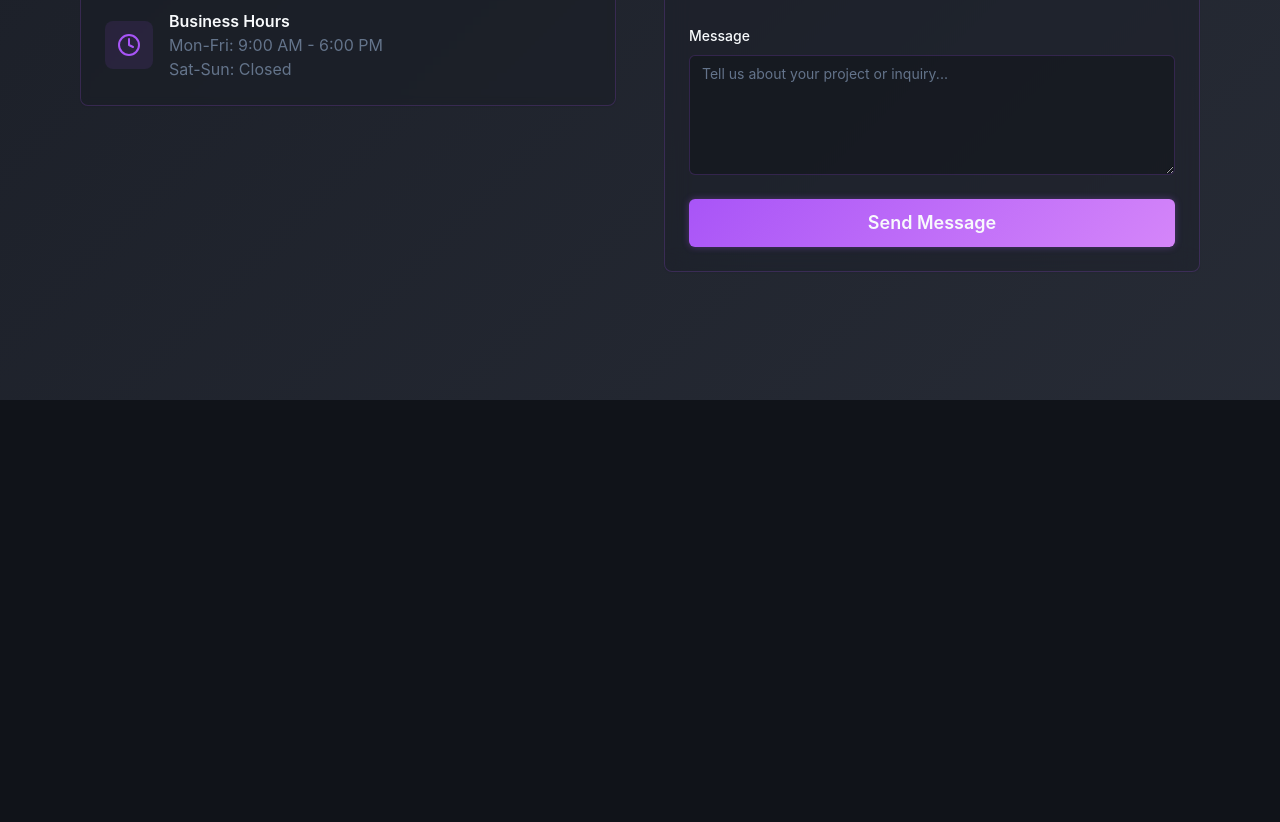
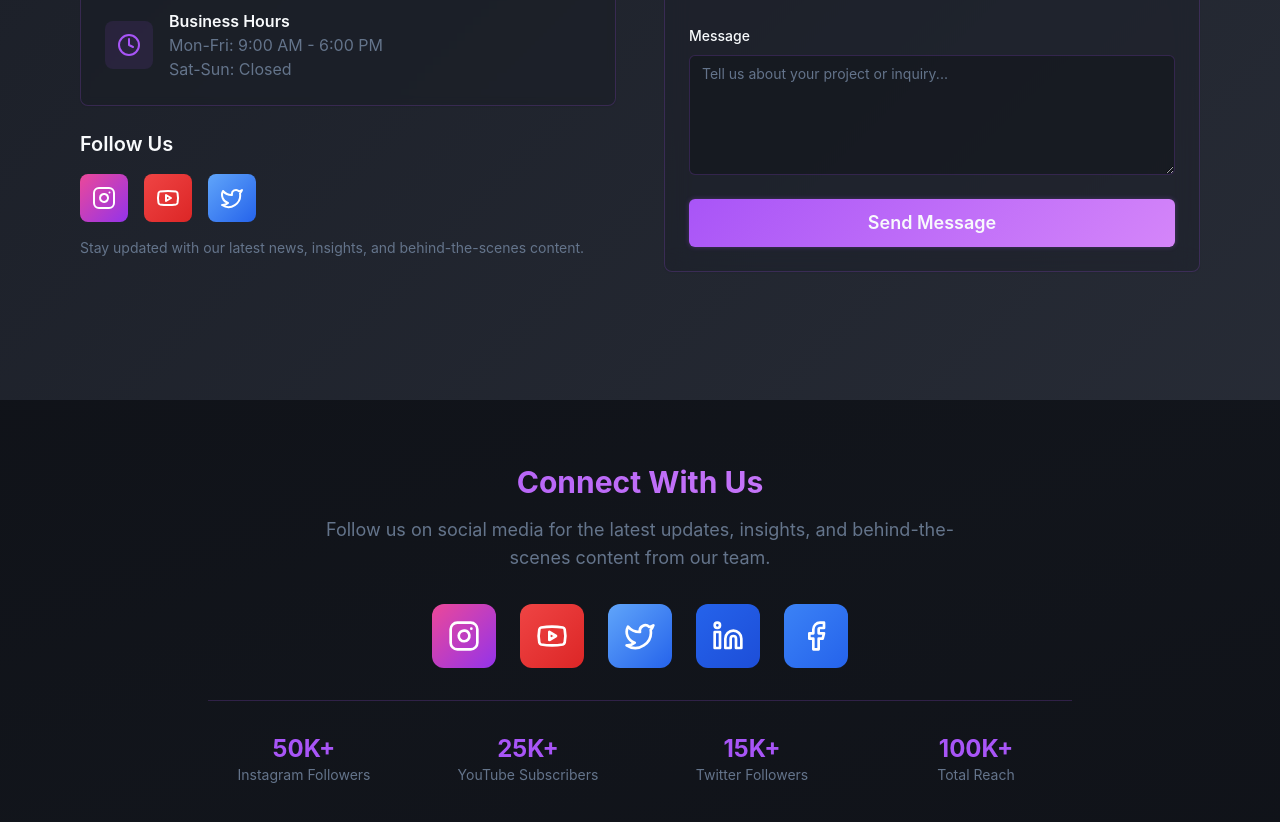
Before and after one commit to shiva1234-kumar/contact-sparkle-studio, a React (Vite) app: page / in a window 1280 px wide. Shown: the part 1520-2342 px from the top of the page. Before the commit the page ends 1920 px from the top, so only its background shows below. Built offline with nearby package versions, Linux system fonts and the light colour scheme.

Commit message:
Add social media links
Add links to Instagram, YouTube, and Twitter.

```diff
--- a/src/components/ContactForm.tsx
+++ b/src/components/ContactForm.tsx
@@ -6,7 +6,7 @@ import { Textarea } from '@/components/ui/textarea';
 import { Select, SelectContent, SelectItem, SelectTrigger, SelectValue } from '@/components/ui/select';
 import { Card, CardContent, CardHeader, CardTitle } from '@/components/ui/card';
 import { useToast } from '@/hooks/use-toast';
-import { Mail, Phone, MapPin, Clock } from 'lucide-react';
+import { Mail, Phone, MapPin, Clock, Instagram, Youtube, Twitter } from 'lucide-react';
 
 const ContactForm = () => {
   const { toast } = useToast();
@@ -112,6 +112,40 @@ const ContactForm = () => {
                 </div>
               </CardContent>
             </Card>
+
+            {/* Social Media Section */}
+            <div className="space-y-4">
+              <h3 className="text-xl font-semibold">Follow Us</h3>
+              <div className="flex space-x-4">
+                <a
+                  href="https://instagram.com"
+                  target="_blank"
+                  rel="noopener noreferrer"
+                  className="group p-3 bg-gradient-to-br from-pink-500 to-purple-600 rounded-lg hover-lift transition-all duration-300 hover:scale-110"
+                >
+                  <Instagram className="h-6 w-6 text-white group-hover:animate-pulse" />
+                </a>
+                <a
+                  href="https://youtube.com"
+                  target="_blank"
+                  rel="noopener noreferrer"
+                  className="group p-3 bg-gradient-to-br from-red-500 to-red-600 rounded-lg hover-lift transition-all duration-300 hover:scale-110"
+                >
+                  <Youtube className="h-6 w-6 text-white group-hover:animate-pulse" />
+                </a>
+                <a
+                  href="https://twitter.com"
+                  target="_blank"
+                  rel="noopener noreferrer"
+                  className="group p-3 bg-gradient-to-br from-blue-400 to-blue-600 rounded-lg hover-lift transition-all duration-300 hover:scale-110"
+                >
+                  <Twitter className="h-6 w-6 text-white group-hover:animate-pulse" />
+                </a>
+              </div>
+              <p className="text-sm text-muted-foreground">
+                Stay updated with our latest news, insights, and behind-the-scenes content.
+              </p>
+            </div>
           </div>
         </div>
 
--- /dev/null
+++ b/src/components/SocialMediaSection.tsx
@@ -0,0 +1,106 @@
+import React from 'react';
+import { Instagram, Youtube, Twitter, Linkedin, Facebook } from 'lucide-react';
+
+const SocialMediaSection = () => {
+  const socialLinks = [
+    {
+      name: 'Instagram',
+      icon: Instagram,
+      url: 'https://instagram.com/company',
+      gradient: 'from-pink-500 to-purple-600',
+      hoverColor: 'hover:shadow-pink-500/25'
+    },
+    {
+      name: 'YouTube',
+      icon: Youtube,
+      url: 'https://youtube.com/@company',
+      gradient: 'from-red-500 to-red-600',
+      hoverColor: 'hover:shadow-red-500/25'
+    },
+    {
+      name: 'Twitter',
+      icon: Twitter,
+      url: 'https://twitter.com/company',
+      gradient: 'from-blue-400 to-blue-600',
+      hoverColor: 'hover:shadow-blue-500/25'
+    },
+    {
+      name: 'LinkedIn',
+      icon: Linkedin,
+      url: 'https://linkedin.com/company/company',
+      gradient: 'from-blue-600 to-blue-700',
+      hoverColor: 'hover:shadow-blue-600/25'
+    },
+    {
+      name: 'Facebook',
+      icon: Facebook,
+      url: 'https://facebook.com/company',
+      gradient: 'from-blue-500 to-blue-600',
+      hoverColor: 'hover:shadow-blue-500/25'
+    }
+  ];
+
+  return (
+    <section className="py-16 bg-gradient-to-br from-background via-card/20 to-background">
+      <div className="max-w-4xl mx-auto px-4 text-center">
+        <div className="space-y-8 animate-fade-in-up">
+          <div>
+            <h2 className="text-3xl font-bold mb-4 bg-gradient-primary bg-clip-text text-transparent">
+              Connect With Us
+            </h2>
+            <p className="text-lg text-muted-foreground max-w-2xl mx-auto">
+              Follow us on social media for the latest updates, insights, and behind-the-scenes content from our team.
+            </p>
+          </div>
+
+          <div className="flex flex-wrap justify-center gap-6">
+            {socialLinks.map((social, index) => {
+              const IconComponent = social.icon;
+              return (
+                <a
+                  key={social.name}
+                  href={social.url}
+                  target="_blank"
+                  rel="noopener noreferrer"
+                  className={`group relative p-4 bg-gradient-to-br ${social.gradient} rounded-xl hover-lift transition-all duration-300 hover:scale-110 ${social.hoverColor} hover:shadow-2xl animate-scale-in`}
+                  style={{ animationDelay: `${index * 0.1}s` }}
+                >
+                  <IconComponent className="h-8 w-8 text-white group-hover:animate-pulse" />
+
+                  {/* Tooltip */}
+                  <div className="absolute -top-12 left-1/2 transform -translate-x-1/2 opacity-0 group-hover:opacity-100 transition-opacity duration-200 pointer-events-none">
+                    <div className="bg-background border border-primary/20 px-3 py-1 rounded-lg shadow-lg">
+                      <span className="text-sm font-medium text-foreground">{social.name}</span>
+                    </div>
+                  </div>
+                </a>
+              );
+            })}
+          </div>
+
+          {/* Additional Social Stats */}
+          <div className="grid grid-cols-2 md:grid-cols-4 gap-8 pt-8 border-t border-primary/20">
+            <div className="text-center">
+              <div className="text-2xl font-bold text-primary">50K+</div>
+              <div className="text-sm text-muted-foreground">Instagram Followers</div>
+            </div>
+            <div className="text-center">
+              <div className="text-2xl font-bold text-primary">25K+</div>
+              <div className="text-sm text-muted-foreground">YouTube Subscribers</div>
+            </div>
+            <div className="text-center">
+              <div className="text-2xl font-bold text-primary">15K+</div>
+              <div className="text-sm text-muted-foreground">Twitter Followers</div>
+            </div>
+            <div className="text-center">
+              <div className="text-2xl font-bold text-primary">100K+</div>
+              <div className="text-sm text-muted-foreground">Total Reach</div>
+            </div>
+          </div>
+        </div>
+      </div>
+    </section>
+  );
+};
+
+export default SocialMediaSection;
--- a/src/pages/Index.tsx
+++ b/src/pages/Index.tsx
@@ -1,6 +1,7 @@
 import Navigation from '@/components/Navigation';
 import HeroSection from '@/components/HeroSection';
 import ContactForm from '@/components/ContactForm';
+import SocialMediaSection from '@/components/SocialMediaSection';
 
 const Index = () => {
   return (
@@ -10,6 +11,7 @@ const Index = () => {
       <section id="contact-form" className="py-16 bg-gradient-secondary">
         <ContactForm />
       </section>
+      <SocialMediaSection />
     </div>
   );
 };
```
